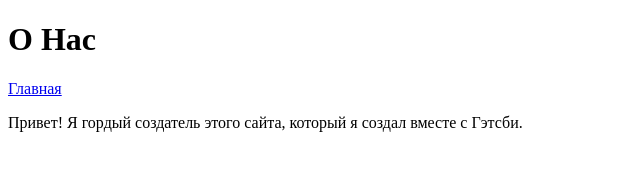
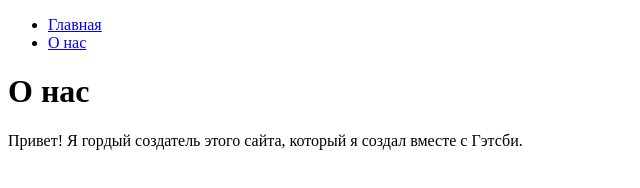
Before and after one commit to vovan1973/gastby-start, a Gatsby site: page /about in a window 1280 px wide. Shown: the whole page, without its empty margins (0-640 px from the left). Built offline with nearby package versions, Linux system fonts and the light colour scheme; Gatsby itself is replaced by a stand-in of ours.

Commit message:
Добавлен файл 'laout'

```diff
--- /dev/null
+++ b/src/component/laout.js
@@ -0,0 +1,22 @@
+import * as React from 'react'
+import { Link } from 'gatsby'
+
+const Layout = ({ pageTitle, nameTitle, children }) => {
+  return (
+    <div>
+      <nav>
+        <ul>
+          <li><Link to="/">Главная</Link></li>
+          <li><Link to="/about">О нас</Link></li>
+        </ul>
+      </nav>
+      <main>
+        <h1>{pageTitle}</h1>
+        <h2>{nameTitle}</h2>
+        {children}
+      </main>
+    </div>
+  )
+}
+
+export default Layout
--- a/src/pages/about.js
+++ b/src/pages/about.js
@@ -1,15 +1,14 @@
 // Step 1: Import React
 import { Link } from 'gatsby'
 import * as React from 'react'
+import Layout from '../component/laout'
 
 // Step 2: Define your component
 const AboutPage = () => {
   return (
-    <main>
-      <h1>О Нас</h1>
-      <Link to="/">Главная</Link>
-      <p>Привет! Я гордый создатель этого сайта, который я создал вместе с Гэтсби.</p>
-    </main>
+   <Layout pageTitle="О нас">
+    <p>Привет! Я гордый создатель этого сайта, который я создал вместе с Гэтсби.</p>
+   </Layout>
   )
 }
 
```
Also changed, not shown: src/pages/index.js (+5 -5 lines).
